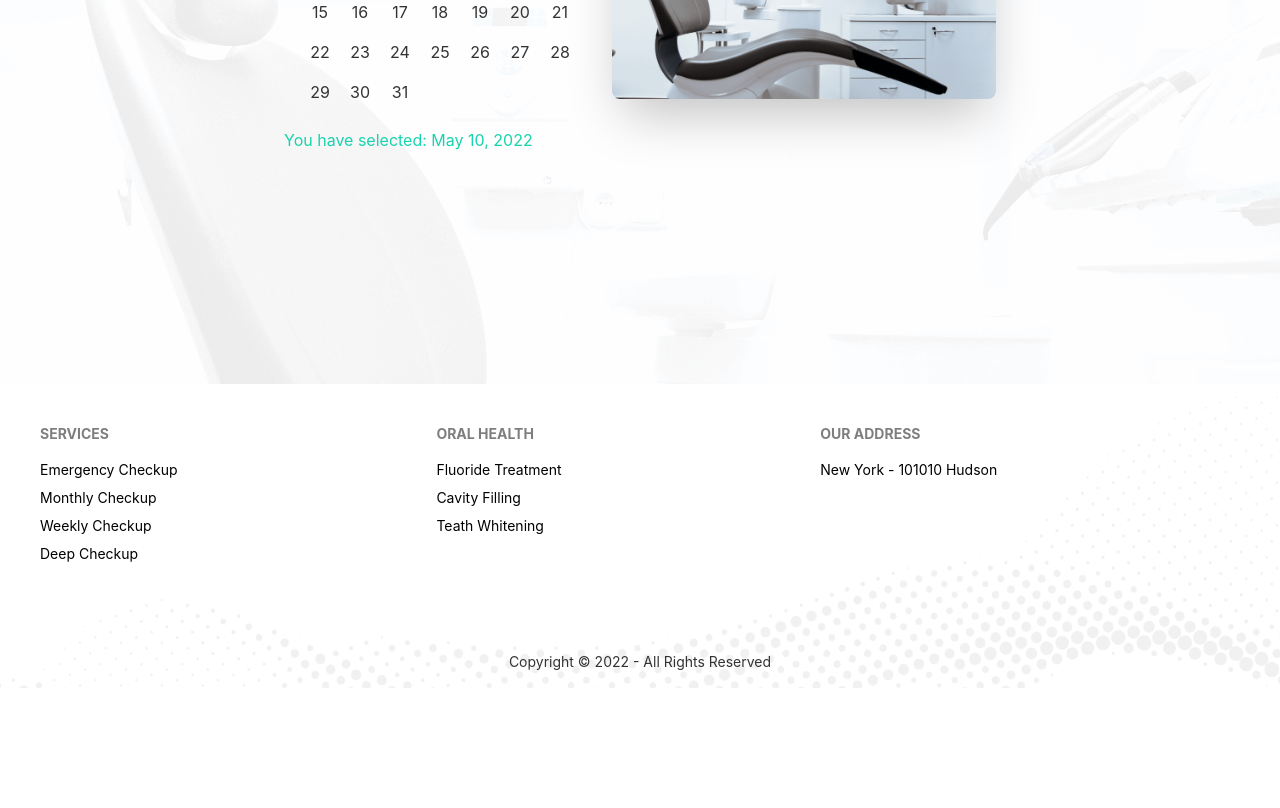
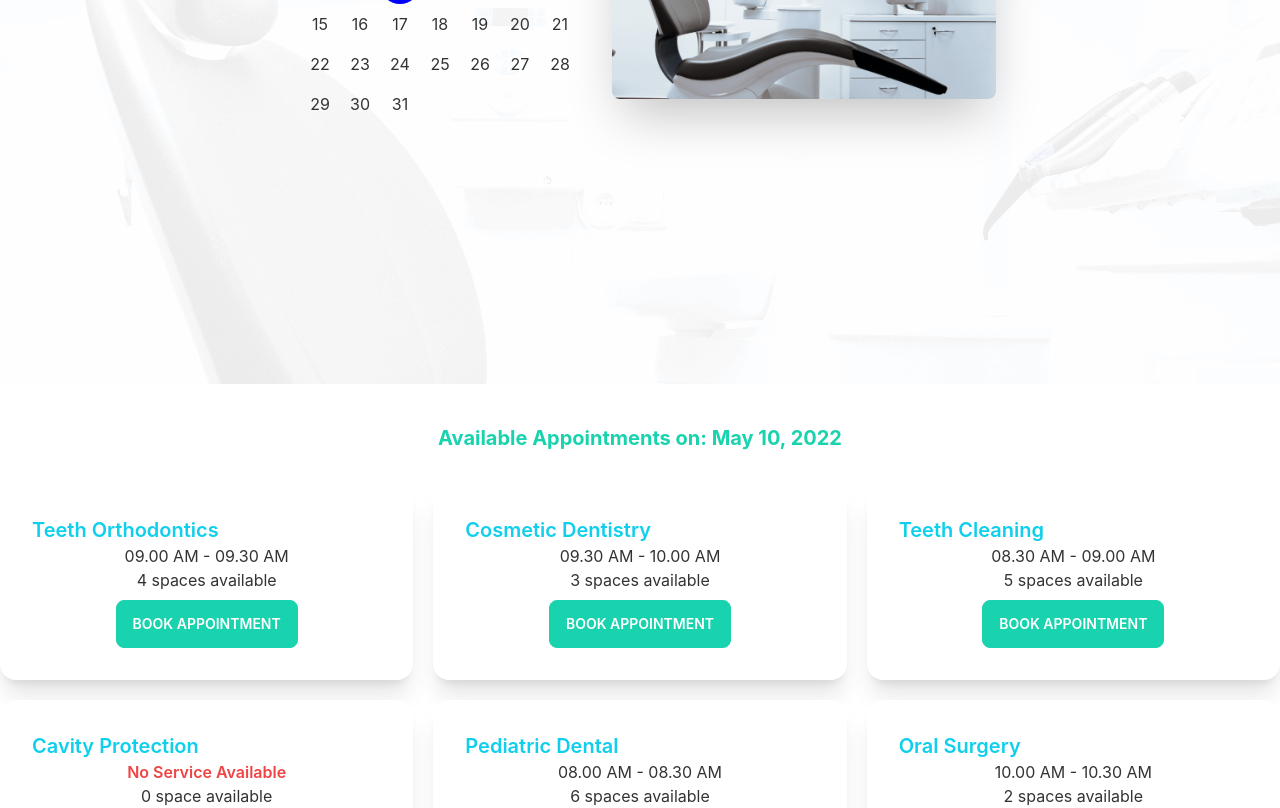
Before and after one commit to mdsohag65/doctors-portal-client-waste, a React (Create React App) app: page /appointment in a window 1280 px wide. Shown: the part 480-1288 px from the top of the page. Before the commit the page ends 1200 px from the top, so only its background shows below. Built offline with nearby package versions, Linux system fonts and the light colour scheme.

Commit message:
start the backend

```diff
--- /dev/null
+++ b/public/services.json
@@ -0,0 +1,57 @@
+[
+    {
+        "_id": 1,
+        "name": "Teeth Orthodontics",
+        "slots": [
+            "09.00 AM - 09.30 AM",
+            "09.30 AM - 10.00 AM",
+            "10.00 AM - 10.30 AM",
+            "10.30 AM - 11.00 AM"
+        ]
+    },
+    {
+        "_id": 2,
+        "name": "Cosmetic Dentistry",
+        "slots": [
+            "09.30 AM - 10.00 AM",
+            "10.00 AM - 10.30 AM",
+            "10.30 AM - 11.00 AM"
+        ]
+    },
+    {
+        "_id": 3,
+        "name": "Teeth Cleaning",
+        "slots": [
+            "08.30 AM - 09.00 AM",
+            "09.00 AM - 09.30 AM",
+            "09.30 AM - 10.00 AM",
+            "10.00 AM - 10.30 AM",
+            "10.30 AM - 11.00 AM"
+        ]
+    },
+    {
+        "_id": 4,
+        "name": "Cavity Protection",
+        "slots": []
+    },
+    {
+        "_id": 5,
+        "name": "Pediatric Dental",
+        "slots": [
+            "08.00 AM - 08.30 AM",
+            "08.30 AM - 09.00 AM",
+            "09.00 AM - 09.30 AM",
+            "09.30 AM - 10.00 AM",
+            "10.00 AM - 10.30 AM",
+            "10.30 AM - 11.00 AM"
+        ]
+    },
+    {
+        "_id": 6,
+        "name": "Oral Surgery",
+        "slots": [
+            "10.00 AM - 10.30 AM",
+            "10.30 AM - 11.00 AM"
+        ]
+    }
+]
--- a/src/Pages/Appointment/Appointment.js
+++ b/src/Pages/Appointment/Appointment.js
@@ -1,12 +1,15 @@
-import React from 'react';
+import React, { useState } from 'react';
 import Footer from '../Shared/Footer';
 import AppointmentBanner from './AppointmentBanner';
+import AvailableAppointments from './AvailableAppointments';
 
 
 const Appointment = () => {
+    const [date, setDate] = useState(new Date());
     return (
         <div>
-            <AppointmentBanner></AppointmentBanner>
+            <AppointmentBanner date={date} setDate={setDate}></AppointmentBanner>
+            <AvailableAppointments date={date}></AvailableAppointments>
             <Footer></Footer>
         </div>
     );
--- a/src/Pages/Appointment/AppointmentBanner.js
+++ b/src/Pages/Appointment/AppointmentBanner.js
@@ -1,13 +1,13 @@
-import React, { useState } from 'react';
+
 import chair from '../../assets/images/chair.png';
 import bg from '../../assets/images/bg.png';
 import { DayPicker } from 'react-day-picker';
 import 'react-day-picker/dist/style.css';
-import { format } from 'date-fns';
 
 
-const AppointmentBanner = () => {
-    const [date, setDate] = useState(new Date());
+
+const AppointmentBanner = ({ date, setDate }) => {
+
     return (
         <section style={{
             background: `url(${bg})`
@@ -21,7 +21,7 @@ const AppointmentBanner = () => {
                             selected={date}
                             onSelect={setDate}
                         />
-                        <p className='text-secondary'>You have selected: {format(date, 'PP')}</p>
+
                     </div>
                 </div>
 
--- a/src/Pages/Appointment/AvailableAppointments.js
+++ b/src/Pages/Appointment/AvailableAppointments.js
@@ -1,9 +1,34 @@
-import React from 'react';
+import { format } from 'date-fns';
+import React, { useEffect, useState } from 'react';
+import BookingModal from './BookingModal';
+import Service from './Service';
 
-const AvailableAppointments = () => {
+const AvailableAppointments = ({ date }) => {
+    const [services, setServices] = useState([]);
+    const [treatment, setTreatment] = useState(null);
+
+    useEffect(() => {
+        fetch('services.json')
+            .then(res => res.json())
+            .then(data => setServices(data))
+    }, []);
     return (
-        <div>
-
+        <div className='my-10'>
+            <h4 className='font-bold text-xl text-center text-secondary'>Available Appointments on:  {format(date, 'PP')}</h4>
+            <div className='grid grid-cols-1 md:grid-cols-2 lg:grid-cols-3 gap-5 my-8'>
+                {
+                    services.map(service => <Service
+                        key={service._id}
+                        service={service}
+                        setTreatment={setTreatment}
+                    ></Service>)
+                }
+            </div>
+            {treatment && <BookingModal
+                date={date}
+                treatment={treatment}
+                setTreatment={setTreatment}
+            ></BookingModal>}
         </div>
     );
 };
--- /dev/null
+++ b/src/Pages/Appointment/BookingModal.js
@@ -0,0 +1,40 @@
+import React from 'react';
+import { format } from 'date-fns';
+
+const BookingModal = ({ setTreatment, treatment, date }) => {
+    const { _id, name, slots } = treatment;
+
+    const handleBooking = event => {
+        event.preventDefault();
+        const slot = event.target.slot.value;
+        console.log(slot, name, _id);
+        setTreatment(null);
+    }
+    return (
+        <div>
+            <label for="booking-modal" class="btn modal-button">open modal</label>
+            <input type="checkbox" id="booking-modal" class="modal-toggle" />
+            <div class="modal modal-bottom sm:modal-middle">
+                <div class="modal-box">
+                    <label for="booking-modal" class="btn btn-sm btn-circle absolute right-2 top-2">✕</label>
+                    <h3 class="font-bold text-lg text-secondary">Booking for: {name}</h3>
+                    <form onSubmit={handleBooking} className='grid grid-cols-1 gap-5 justify-items-center mt-3'>
+                        <input type="text" disabled value={format(date, 'PP')} class="input input-bordered w-full max-w-xs" />
+                        <select name='slot' class="select select-bordered w-full max-w-xs">
+                            {
+                                slots.map(slot => <option value={slot}>{slot}</option>)
+                            }
+
+                        </select>
+                        <input type="text" name='name' placeholder="Your Name" class="input input-bordered w-full max-w-xs" />
+                        <input type="email" name='email' placeholder="Email" class="input input-bordered w-full max-w-xs" />
+                        <input type="text" name='phone' placeholder="Phone No." class="input input-bordered w-full max-w-xs" />
+                        <input type="submit" value="Submit" class="btn btn-secondary text-white w-full max-w-xs" />
+                    </form>
+                </div>
+            </div>
+        </div >
+    );
+};
+
+export default BookingModal;
--- /dev/null
+++ b/src/Pages/Appointment/Service.js
@@ -0,0 +1,33 @@
+import React from 'react';
+
+const Service = ({ service, setTreatment }) => {
+    const { name, slots } = service;
+    return (
+        <section className=''>
+            <div class="card lg:max-w-lg bg-base-100 shadow-xl">
+                <div class="card-body">
+                    <div className='text-center'>
+                        <h2 class="card-title text-primary">{name}</h2>
+                        <p>
+                            {
+                                slots.length > 0
+                                    ? <span>{slots[0]}</span>
+                                    : <span className='text-red-500 font-semibold'>No Service Available</span>
+                            }
+                        </p>
+                        <p>{slots.length} {slots.length > 1 ? 'spaces' : 'space'} available</p>
+                    </div>
+                    <div class="card-actions justify-center">
+
+                        <label for="booking-modal"
+                            onClick={() => setTreatment(service)}
+                            disabled={slots.length === 0}
+                            class="btn btn-secondary text-white">Book Appointment</label>
+                    </div>
+                </div>
+            </div>
+        </section>
+    );
+};
+
+export default Service;
--- a/src/Pages/Home/Info.js
+++ b/src/Pages/Home/Info.js
@@ -9,7 +9,7 @@ const Info = () => {
     return (
         <div className='grid grid-cols-1 lg:grid-cols-3 gap-4'>
             <InfoCard cardTitle="Opening Hours" bgClass="bg-gradient-to-r from-secondary to-primary" img={clock}></InfoCard>
-            <InfoCard cardTitle="Visit Our Locations" bgClass="bg-[#3d4451]" img={marker}></InfoCard>
+            <InfoCard cardTitle="Visit Our Locations" bgClass="bg-[black]" img={marker}></InfoCard>
             <InfoCard cardTitle="Contact us Now" bgClass="bg-gradient-to-r from-secondary to-primary" img={phone}></InfoCard>
         </div>
     );
```
